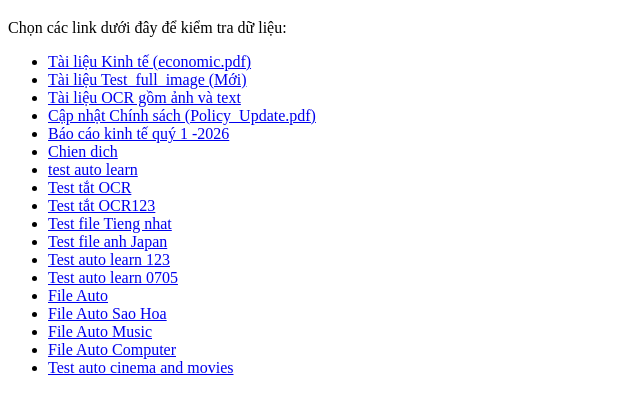
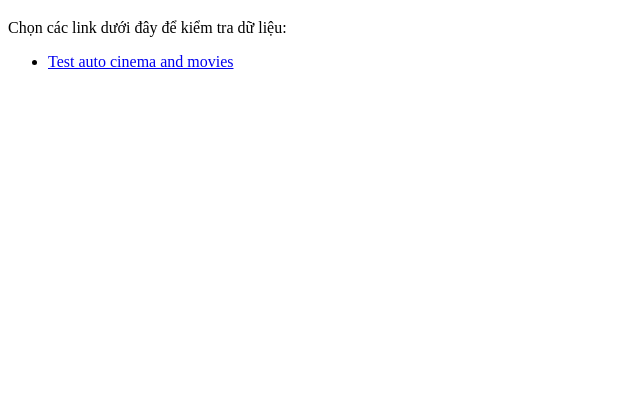
Before and after one commit to xuyentran8386/Test_v2, a plain HTML site: page index.html in a window 1280 px wide. Shown: the part 61-472 px from the top of the page, without its empty margins (0-640 px from the left). Drawn offline with Linux system fonts and the light colour scheme.

Commit message:
Update index.html

```diff
--- a/index.html
+++ b/index.html
@@ -8,39 +8,6 @@
     <h1>Hệ thống lưu trữ file Test AI</h1>
     <p>Chọn các link dưới đây để kiểm tra dữ liệu:</p>
     <ul>
-        <li><a href="economic.pdf">Tài liệu Kinh tế (economic.pdf)</a></li>
-
-        <li><a href="Test_full_image.pdf"> Tài liệu Test_full_image (Mới)</a></li>
-
-        <li><a href="OCR_test_123.pdf">Tài liệu OCR gồm ảnh và text</a></li>
-
-        <li><a href="Policy_Update.pdf">Cập nhật Chính sách (Policy_Update.pdf)</a></li>
-
-        <li><a href="BÁO CÁO KINH TẾ QUÝ 1 - 2026.pdf"> Báo cáo kinh tế quý 1 -2026</a></li>
-
-        <li><a href="Chien_dich.pdf"> Chien dich </a></li>
-
-         <li><a href="File test auto learn.pdf"> test auto learn</a></li>
-
-         <li><a href="Cấu_trúc_IELTS (1).pdf"> Test tắt OCR</a></li>
-
-        <li><a href="CautrucIELTS.pdf"> Test tắt OCR123</a></li>
-
-         <li><a href="TestfileJapanese.pdf"> Test file Tieng nhat</a></li>
-
-         <li><a href="TestImageJapan.pdf"> Test file anh Japan</a></li>
-
-        <li><a href="Test_auto_learn_123.pdf"> Test auto learn 123</a></li>
-
-        <li><a href="Test_auto_learn_0705.pdf"> Test auto learn 0705</a></li>
-
-        <li><a href="File_Auto.pdf"> File Auto</a></li>
-
-        <li><a href="File_Auto_Sao_Hoa.pdf"> File Auto Sao Hoa</a></li>
-
-        <li><a href="Test_auto_Music_subject_image.pdf"> File Auto Music</a></li>
-
-        <li><a href="Test_auto_text_Computer_subject.pdf"> File Auto Computer</a></li>
 
         <li><a href="Test_auto_Cinema_movies.pdf">Test auto cinema and movies</a></li>
 
```
